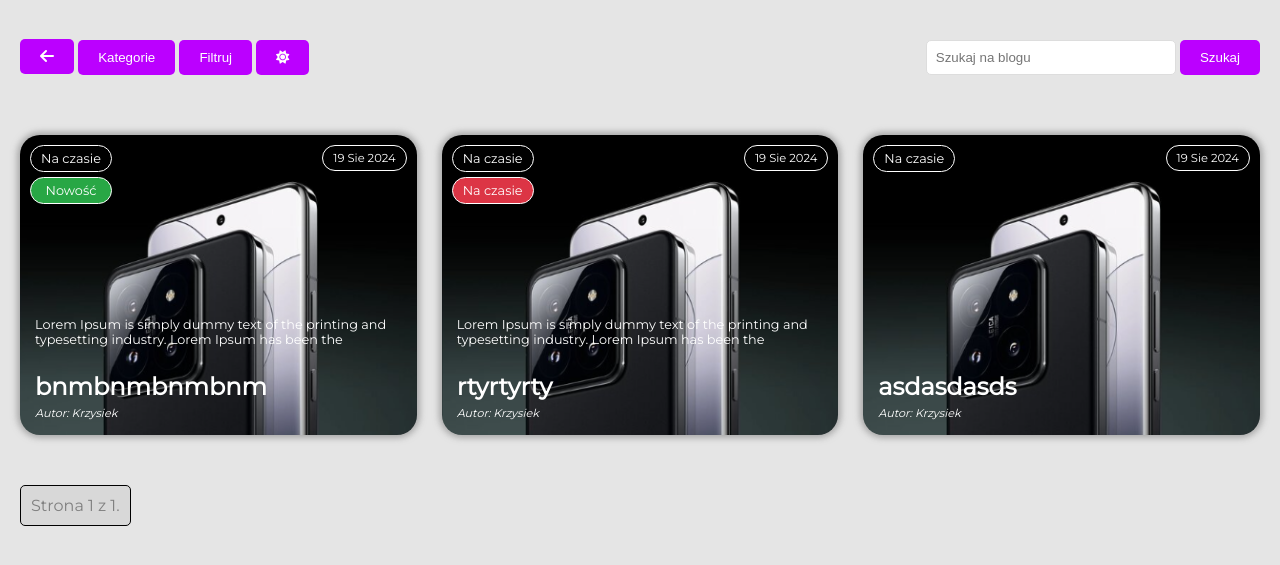
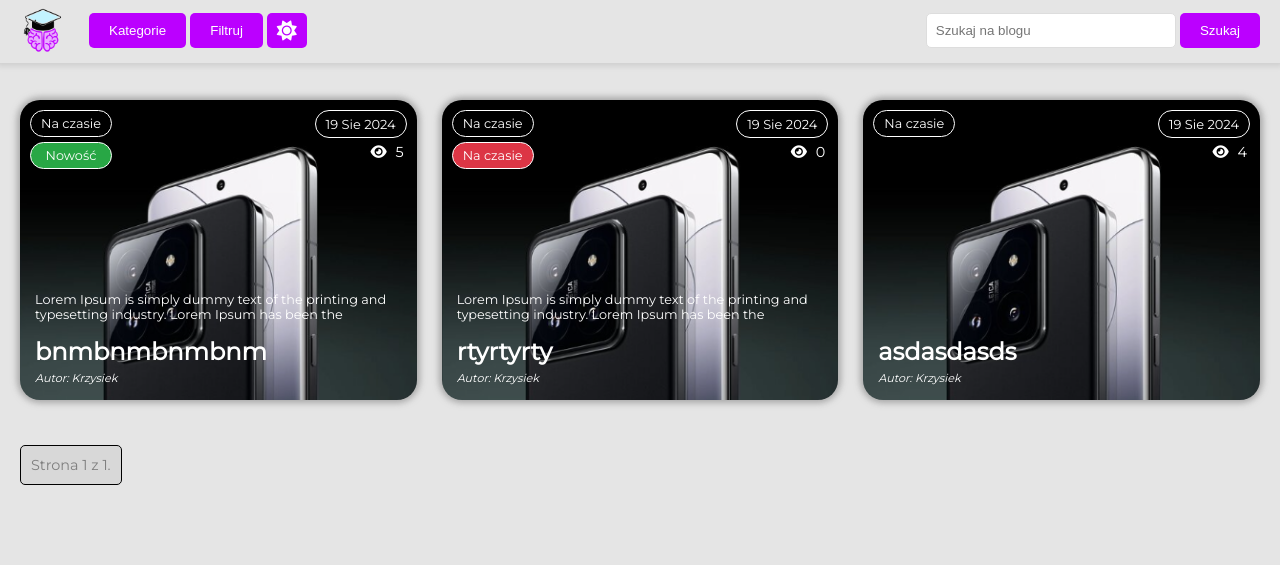
Before and after one commit to KRojowsky/educational-blog-app, a Django app: page /blog/?category=1 in a window 1280 px wide. Shown: the top 565 px of the page. Run offline with Django 5.2, Linux system fonts and the light colour scheme; data comes from the database, SQL or seed files in the repository.

Commit message:
Updating css of post details

```diff
--- a/blog/models.py
+++ b/blog/models.py
@@ -18,9 +18,17 @@ class BlogPost(models.Model):
     is_new = models.BooleanField(default=False, verbose_name='Nowość')
     is_trending = models.BooleanField(default=False, verbose_name='Na czasie')
     content = models.TextField()
+    views = models.PositiveIntegerField(default=0)
 
     def __str__(self):
         return self.title
+
+    def increment_views(self):
+        self.views += 1
+        self.save(update_fields=['views'])
+
+    def get_similar_posts(self):
+        return BlogPost.objects.filter(category=self.category).exclude(id=self.id)
 
 
 class ContentBlock(models.Model):
--- a/blog/static/css/style.css
+++ b/blog/static/css/style.css
@@ -11,6 +11,7 @@
     --button-hover-background: #d665ff;
     --pagination-current-background: #d8d8d8;
     --pagination-current-color: #7f7f7f;
+    --shadow-color: rgba(0, 0, 0, 0.1);
 }
 
 /* Styl ciemny */
@@ -26,6 +27,7 @@
     --button-hover-background: #d665ff;
     --pagination-current-background: #191919;
     --pagination-current-color: #cccccc;
+    --shadow-color: rgba(255, 255, 255, 0.2);
 }
 
 * {
@@ -60,29 +62,58 @@ body.dark-mode {
 }
 
 .main-nav {
-    width: 100%;
-    max-width: 1400px;
     margin: 0 auto;
-    padding: 20px;
+    padding: 10px 20px;
+    box-sizing: border-box;
+    position: fixed;
+    top: -2px;
+    left: 0;
+    right: 0;
+    z-index: 1000;
     display: flex;
     justify-content: space-between;
     align-items: center;
+    background: var(--background-color);
+    box-shadow: 0 0 6px 3px var(--shadow-color);
 }
 
 .nav-left {
     display: flex;
+    justify-content: center;
+    align-items: center;
     gap: 4px;
 }
 
-.back-button {
-    padding: 8px 20px;
+.logo-button {
+    display: flex;
+    align-items: center;
+    justify-content: center;
+    padding: 0 20px 0 0;
+    background: transparent;
+}
+
+.logo-button:hover{
+    background: transparent;
+}
+
+.logo-img {
+    max-width: 45px;
+}
+
+#theme-toggle-btn {
+    width: 40px;
+    height: 35px;
+    padding: 0;
+}
+
+#theme-toggle-btn i {
+    font-size: 20px;
 }
 
 .search-form {
     display: flex;
     justify-content: center;
     align-items: center;
-    padding: 20px 0;
 }
 
 .search-form input {
@@ -94,7 +125,7 @@ body.dark-mode {
 
 .menu {
     position: fixed;
-    top: 80px;
+    top: 60px;
     border: 1px solid var(--border-color);
     padding: 5px 15px;
     border-radius: 5px;
@@ -172,22 +203,18 @@ body.dark-mode {
     background-color: var(--button-background);
     color: white;
     cursor: pointer;
-    font-size: .1em;
     transition: background-color 0.2s;
-}
-
-.menu button {
-    font-size: 0.8em;
+    font-size: .8em;
+    letter-spacing: .5px;
 }
 
 .menu button:hover {
     background-color: var(--button-hover-background);
 }
 
-@media (max-width:  660px) {
+@media (max-width:  700px) {
     .main-nav {
         flex-direction: column;
-        padding: 10px;
     }
 
     .nav-left {
@@ -197,8 +224,16 @@ body.dark-mode {
 
     .menu {
         position: fixed;
-        top: 50px;
-        left: 10px;
+        top: 105px;
+        left: 15px;
+    }
+
+    .search-form {
+        margin-top: 10px;
+    }
+
+    .logo-button {
+        padding: 0;
     }
 }
 
@@ -207,6 +242,7 @@ body.dark-mode {
     max-width: 1400px;
     margin: 0 auto;
     padding: 20px;
+    margin-top: 80px;
 }
 
 .blog-posts {
@@ -225,6 +261,10 @@ body.dark-mode {
 }
 
 @media (max-width: 850px) {
+    .container {
+        margin-top: 120px;
+    }
+
     .blog-posts {
         grid-template-columns: repeat(1, 1fr);
     }
@@ -291,11 +331,18 @@ body.dark-mode {
 }
 
 .meta-right {
-    margin-left: auto;
-    font-size: 0.8em;
-    color: #fff;
     display: flex;
-    align-items: center;
+    flex-direction: column;
+    text-align: right;
+    font-size: 0.9em;
+}
+
+.views-info {
+    padding: 5px 3px 0 0;
+}
+
+.views-info i {
+    margin-right: 5px;
 }
 
 .blog-post .category-label,
@@ -335,7 +382,7 @@ body.dark-mode {
 }
 
 .post-description {
-    margin-bottom: 20px;
+    margin-bottom: 10px;
     font-size: 0.8em
 }
 
@@ -352,7 +399,7 @@ body.dark-mode {
 }
 
 .pagination {
-    margin-top: 50px;
+    margin-top: 45px;
 }
 
 .pagination .step-links {
@@ -367,6 +414,7 @@ body.dark-mode {
     border-radius: 5px;
     color: var(--text-color);
     text-decoration: none;
+    font-size: .9em;
 }
 
 .pagination .step-links a:hover {
@@ -381,89 +429,199 @@ body.dark-mode {
 
 
 
+
 .header {
-    text-align: center; /* Wyśrodkowanie nagłówka */
-    margin-bottom: 20px; /* Odstęp poniżej nagłówka */
+    text-align: center;
+    margin: 20px 0;
+    border-bottom: 2px solid var(--border-color);
+    padding-bottom: 10px;
 }
 
 .header h1 {
-    font-size: 2em; /* Rozmiar czcionki dla tytułu */
-    margin: 0; /* Usunięcie marginesów */
+    font-size: 2.5em;
+    margin: 0;
+    text-transform: uppercase;
+    color: var(--link-color);
+    font-weight: bold;
+    letter-spacing: 1px;
 }
 
-/* Styl dla sekcji metadanych posta */
 .post-meta {
-    text-align: center; /* Wyśrodkowanie tekstu */
-    margin-bottom: 20px; /* Odstęp poniżej sekcji */
+    text-align: center;
+    margin-bottom: 30px;
 }
 
 .post-meta p {
-    margin: 5px 0; /* Marginesy dla paragrafów */
-    font-size: 1em; /* Rozmiar czcionki */
+    margin: 5px 0;
+    font-size: 1em;
+    color: var(--text-color);
 }
 
-/* Styl dla artykułu z treścią bloga */
 .blog-content {
-    line-height: 1.6; /* Wysokość linii dla lepszej czytelności */
+    line-height: 1.8;
+    font-size: 1.1em;
+    color: var(--text-color);
+    padding: 20px;
+    background-color: var(--post-background-color);
+    border-radius: 8px;
+    box-shadow: 0 4px 8px rgba(0, 0, 0, 0.1);
 }
 
-/* Styl dla bloków tekstu */
 .text-block {
-    margin-bottom: 20px; /* Odstęp poniżej bloków tekstu */
+    margin-bottom: 30px;
 }
 
-/* Styl dla bloków z obrazkami */
 .image-block {
-    text-align: center; /* Wyśrodkowanie obrazków */
-    margin-bottom: 20px; /* Odstęp poniżej obrazków */
+    text-align: center;
+    margin-bottom: 30px;
 }
 
 .image-block img {
-    max-width: 100%; /* Maksymalna szerokość obrazka */
-    height: auto; /* Automatyczna wysokość, aby zachować proporcje */
-    border-radius: 5px; /* Zaokrąglenie krawędzi obrazka */
+    max-width: 100%;
+    height: auto;
+    border-radius: 8px;
+    box-shadow: 0 4px 6px rgba(0, 0, 0, 0.15);
 }
 
-/* Responsywność dla mniejszych ekranów */
 @media (max-width: 768px) {
-    .container, .main-nav {
-        padding: 10px; /* Mniejszy padding na mniejszych ekranach */
+    .container {
+        padding: 10px;
     }
 
     .header h1 {
-        font-size: 1.5em; /* Mniejszy rozmiar czcionki dla tytułu */
+        font-size: 2em;
     }
 
     .post-meta p {
-        font-size: 0.9em; /* Mniejszy rozmiar czcionki dla metadanych */
+        font-size: .8em;
+    }
+
+    .blog-content {
+        font-size: 1em;
     }
 }
 
 @media (max-width: 480px) {
     .header h1 {
-        font-size: 1.2em; /* Jeszcze mniejszy rozmiar czcionki dla tytułu */
+        font-size: 1.5em;
     }
 
-    .post-meta p {
-        font-size: 0.8em; /* Jeszcze mniejszy rozmiar czcionki dla metadanych */
+    .blog-content {
+        font-size: 0.9em;
     }
 }
 
-::-webkit-scrollbar {
-    width: 10px; /* Szerokość scrollbara */
-    height: 10px; /* Wysokość poziomego scrollbara */
+.similar-posts {
+    margin-top: 50px;
+    border-top: 1px solid var(--border-color);
 }
 
-::-webkit-scrollbar-track {
-    background: #f1f1f1; /* Kolor tła scrollbara */
-    border-radius: 5px; /* Zaokrąglenie narożników */
+.similar-posts h2 {
+    font-size: 1.5em;
+    margin-bottom: 30px;
+    text-align: center;
+    color: var(--text-color);
+    text-transform: uppercase;
+    letter-spacing: 1px;
+}
+
+.posts-container {
+    display: flex;
+    flex-wrap: wrap;
+    gap: 40px;
+    justify-content: center;
+}
+
+.post-item {
+    flex: 1 1 calc(25% - 20px);
+    max-width: 250px;
+    border-radius: 10px;
+    overflow: hidden;
+    background: #fff;
+    box-shadow: 0 4px 10px rgba(0, 0, 0, 0.1);
+    transition: transform 0.3s, box-shadow 0.3s, background-color 0.3s;
+}
+
+.post-item:hover {
+    transform: scale(1.05);
+}
+
+.post-link {
+    display: block;
+    text-decoration: none;
+    color: var(--text-color);
+    height: 100%;
+}
+
+.post-image {
+    width: 100%;
+    height: 150px;
+    background-size: cover;
+    background-position: center;
+    border-bottom: 2px solid var(--border-color);
+    transition: filter 0.3s;
+}
+
+.post-item:hover .post-image {
+    filter: brightness(70%);
+}
+
+.post-content {
+    padding: 15px;
+    display: flex;
+    flex-direction: column;
+    justify-content: space-between;
+    height: 90px;
+}
+
+.post-content h3 {
+    font-size: 1.3em;
+    margin: 0 0 5px;
+    font-weight: bold;
+    color: #000;
+}
+
+.post-date {
+    font-size: 0.8em;
+    color: #000;
+    margin: 0 0 5px;
+}
+
+@media (max-width: 1200px) {
+    .posts-container {
+        display: flex;
+        flex-wrap: wrap;
+        gap: 20px;
+        justify-content: center;
+    }
+
+    .post-item {
+        flex: 1 1 calc(33.333% - 20px);
+    }
+}
+
+@media (max-width: 768px) {
+    .post-item {
+        flex: 1 1 calc(50% - 20px);
+    }
+}
+
+@media (max-width: 480px) {
+    .post-item {
+        flex: 1 1 100%;
+    }
+}
+
+
+::-webkit-scrollbar {
+    width: 6px;
 }
 
 ::-webkit-scrollbar-thumb {
-    background: #888; /* Kolor paska przewijania */
-    border-radius: 5px; /* Zaokrąglenie narożników */
+    background: #888;
+    border-radius: 5px;
 }
 
 ::-webkit-scrollbar-thumb:hover {
-    background: #555; /* Kolor paska przewijania po najechaniu */
+    background: #555;
 }
--- a/blog/templates/blog/blog_post_list.html
+++ b/blog/templates/blog/blog_post_list.html
@@ -18,6 +18,10 @@
                             </div>
                             <div class="meta-right">
                                 <span class="date-label">{{ post.created_at|date:"d M Y" }}</span>
+                                <div class="views-info">
+                                    <i class="fa fa-eye"></i> <!-- Ikona oczu z Font Awesome -->
+                                    <span class="views-count">{{ post.views }}</span>
+                                </div>
                             </div>
                         </div>
                         {% if post.is_new or post.is_trending %}
--- a/blog/templates/blog/nav.html
+++ b/blog/templates/blog/nav.html
@@ -1,8 +1,10 @@
 {% load static %}
 <nav class="main-nav">
     <div class="nav-left">
+        <a href="{% url 'blog_post_list' %}" class="button logo-button">
+            <img src="{% static 'img/logo.png' %}" alt="Logo" class="logo-img">
+        </a>
         <div class="nav-buttons">
-            <a href="javascript:history.go(-1)" class="button back-button"><i class="fa-solid fa-arrow-left"></i></a>
             <button class="button" id="category-menu-btn">Kategorie</button>
             <button class="button" id="filter-menu-btn">Filtruj</button>
         </div>
--- a/blog/urls.py
+++ b/blog/urls.py
@@ -3,5 +3,5 @@ from . import views
 
 urlpatterns = [
     path('blog/', views.blog_post_list, name='blog_post_list'),
-    path('<slug:slug>/<int:id>/', views.blog_post_detail, name='blog_post_detail'),
+    path('post/<slug:slug>/<int:id>/', views.blog_post_detail, name='blog_post_detail'),
 ]
--- a/blog/views.py
+++ b/blog/views.py
@@ -73,12 +73,15 @@ def blog_post_list(request):
 
 def blog_post_detail(request, slug, id):
     post = get_object_or_404(BlogPost, slug=slug, id=id)
+    post.increment_views()
     content_blocks = post.content_blocks.all()
+    similar_posts = post.get_similar_posts().order_by('-created_at')[:4]
 
     context = get_blog_context()
     context.update({
         'post': post,
         'content_blocks': content_blocks,
+        'similar_posts': similar_posts,
     })
 
     return render(request, 'blog/blog_post_detail.html', context)
```
Also changed, not shown: blog/templates/blog/blog_post_detail.html (+21 -0 lines), blog/migrations/0011_remove_blogcategory_slug_blogpost_views.py (added), db.sqlite3, img/blog_content_images/Zrzut_ekranu_2024-08-16_093419_P3aGLOD.png (added), img/blog_content_images/Zrzut_ekranu_2024-08-16_093419_wBANgCf.png (added), img/blog_images/Zrzut_ekranu_2024-08-16_093419_0MtKtJf.png (added), img/blog_images/Zrzut_ekranu_2024-08-16_093419_8HiNdxh.png (added), img/blog_images/Zrzut_ekranu_2024-08-16_093419_h1163YE.png (added), img/blog_images/Zrzut_ekranu_2024-08-16_093419_i8OF4zu.png (added).
